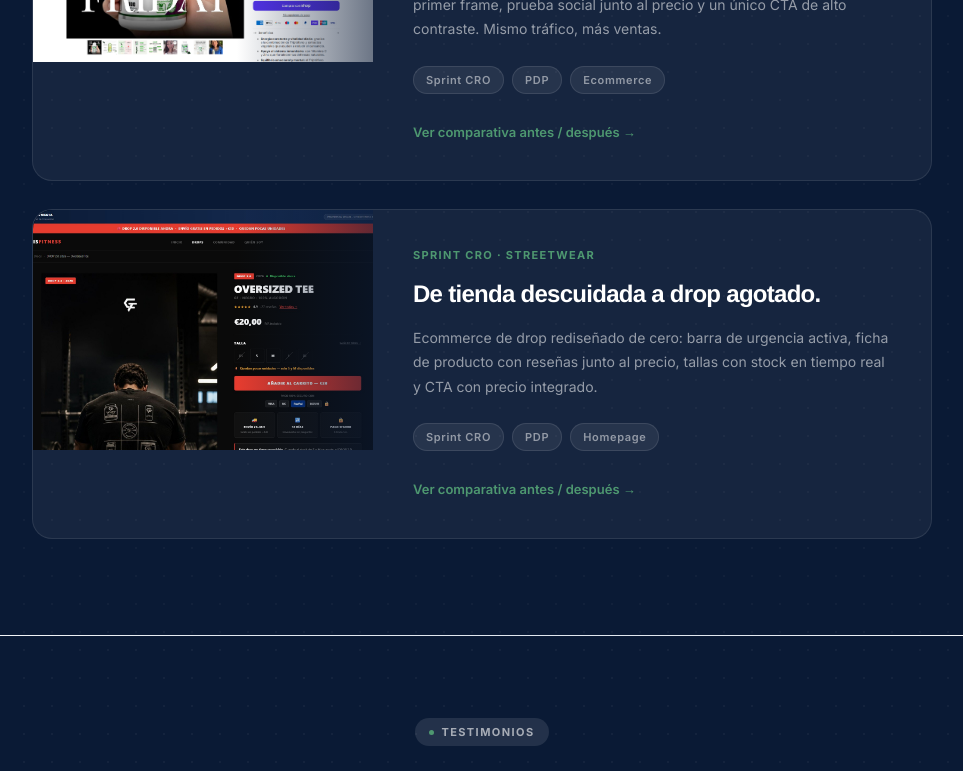
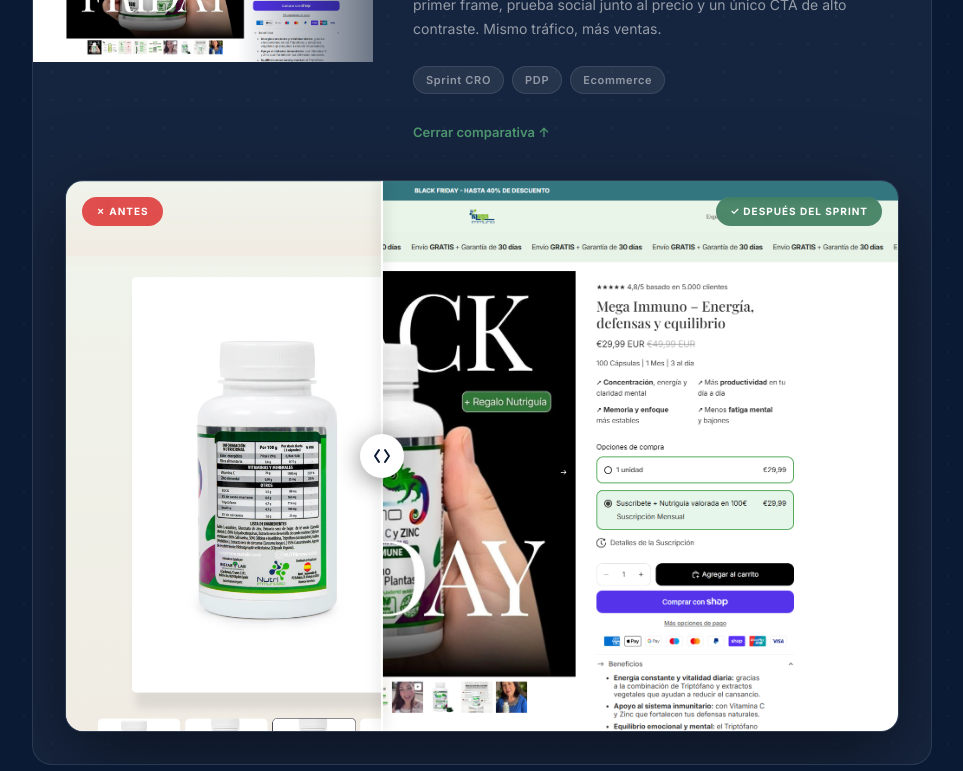
Before and after one commit to Frannypda/aizomedia-website, a Next.js app: page / in a window 1280 px wide. Shown: the part 6880-7651 px from the top of the page, without its empty margins (158-1121 px from the left). Built offline with nearby package versions, Linux system fonts and the light colour scheme.

Commit message:
Casos: primer slider abierto por defecto + preload imagenes

```diff
--- a/components/CasosEstudioSection.tsx
+++ b/components/CasosEstudioSection.tsx
@@ -26,10 +26,19 @@ const casos = [
 ]
 
 export default function CasosEstudioSection() {
-  const [open, setOpen] = useState<string | null>(null)
+  const [open, setOpen] = useState<string | null>('megaimmuno')
 
   return (
     <section className="sec-casos-est" id="casos">
+      {/* Preload slider images so they're cached before the accordion opens */}
+      <div style={{ display: 'none' }} aria-hidden>
+        {casos.map(c => (
+          <span key={c.id}>
+            <img src={c.sliderBefore} alt="" />
+            <img src={c.sliderAfter} alt="" />
+          </span>
+        ))}
+      </div>
       <div className="w">
         <div className="casos-est-head r">
           <span className="tag tag-w">Casos de éxito</span>
```
